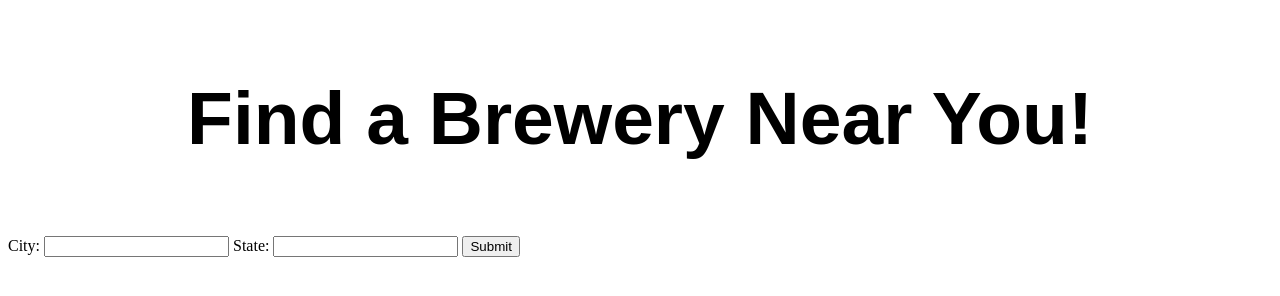
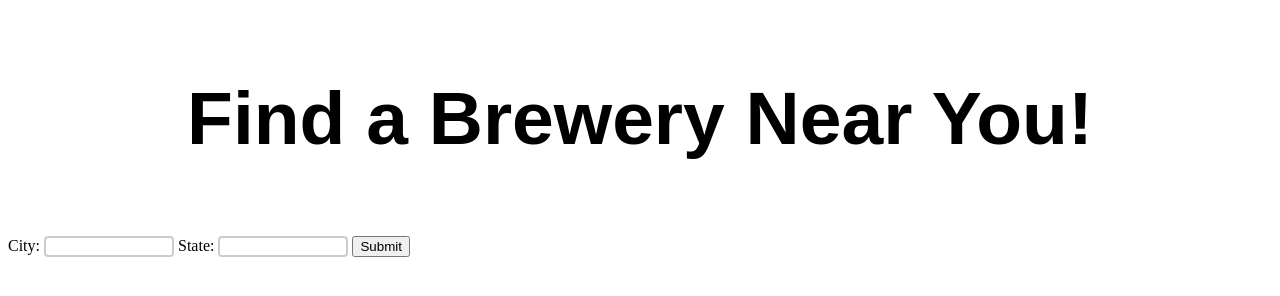
Before and after one commit to conlonsp/phase-1-project, a plain HTML site: page index.html in a window 1280 px wide. Drawn offline with Linux system fonts and the light colour scheme; no server answers.

Commit message:
add input#city and input#state to css

```diff
--- a/style.css
+++ b/style.css
@@ -3,3 +3,18 @@ h3 {
   font-size: 75px;
   font-family: fantasy;
 }
+
+input#city {
+  width: 130px;
+  box-sizing: border-box;
+  border: 2px solid #ccc;
+  border-radius: 4px;
+}
+
+input#state {
+  width: 130px;
+  box-sizing: border-box;
+  border: 2px solid #ccc;
+  border-radius: 4px;
+  text-align: center;
+}
```
